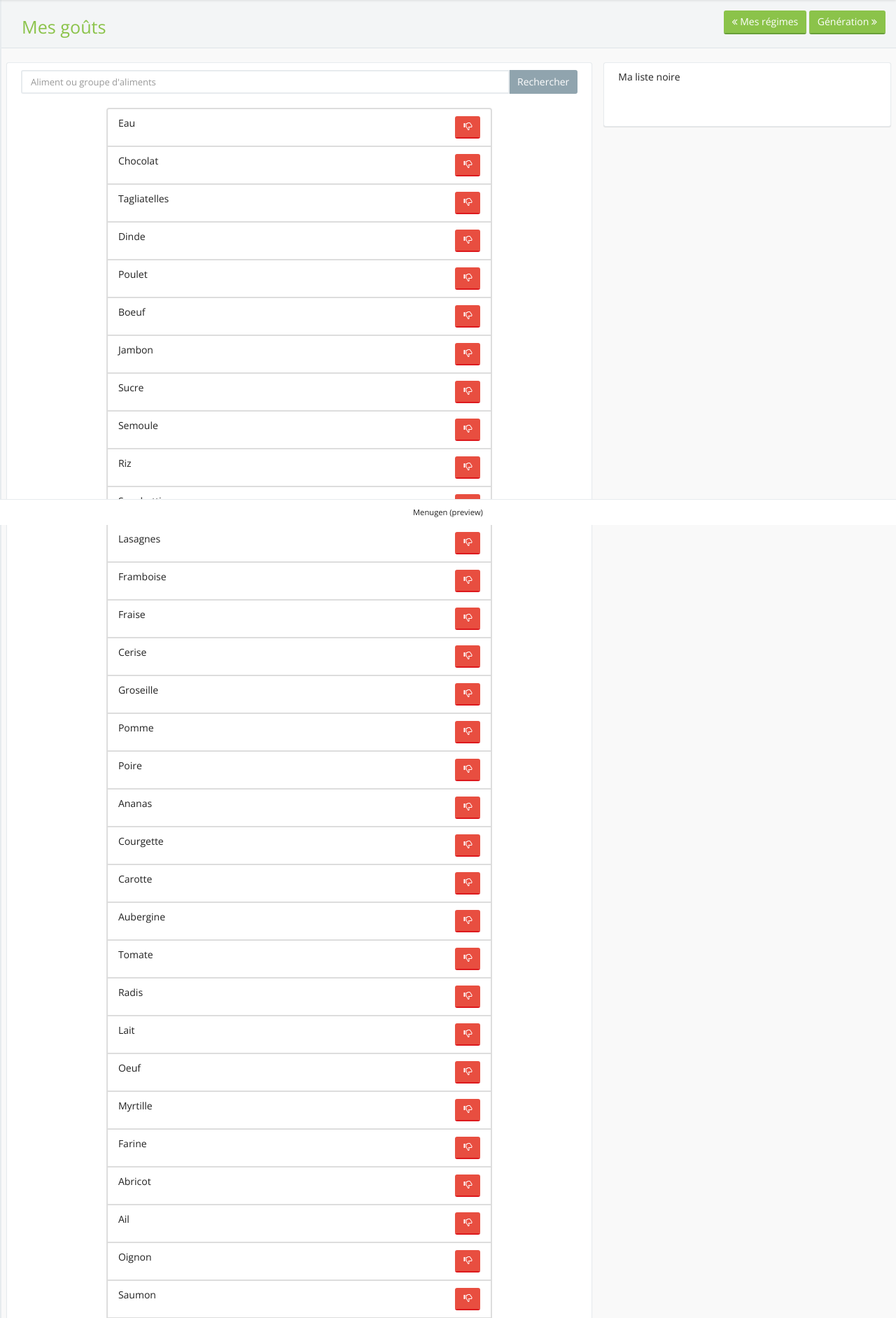
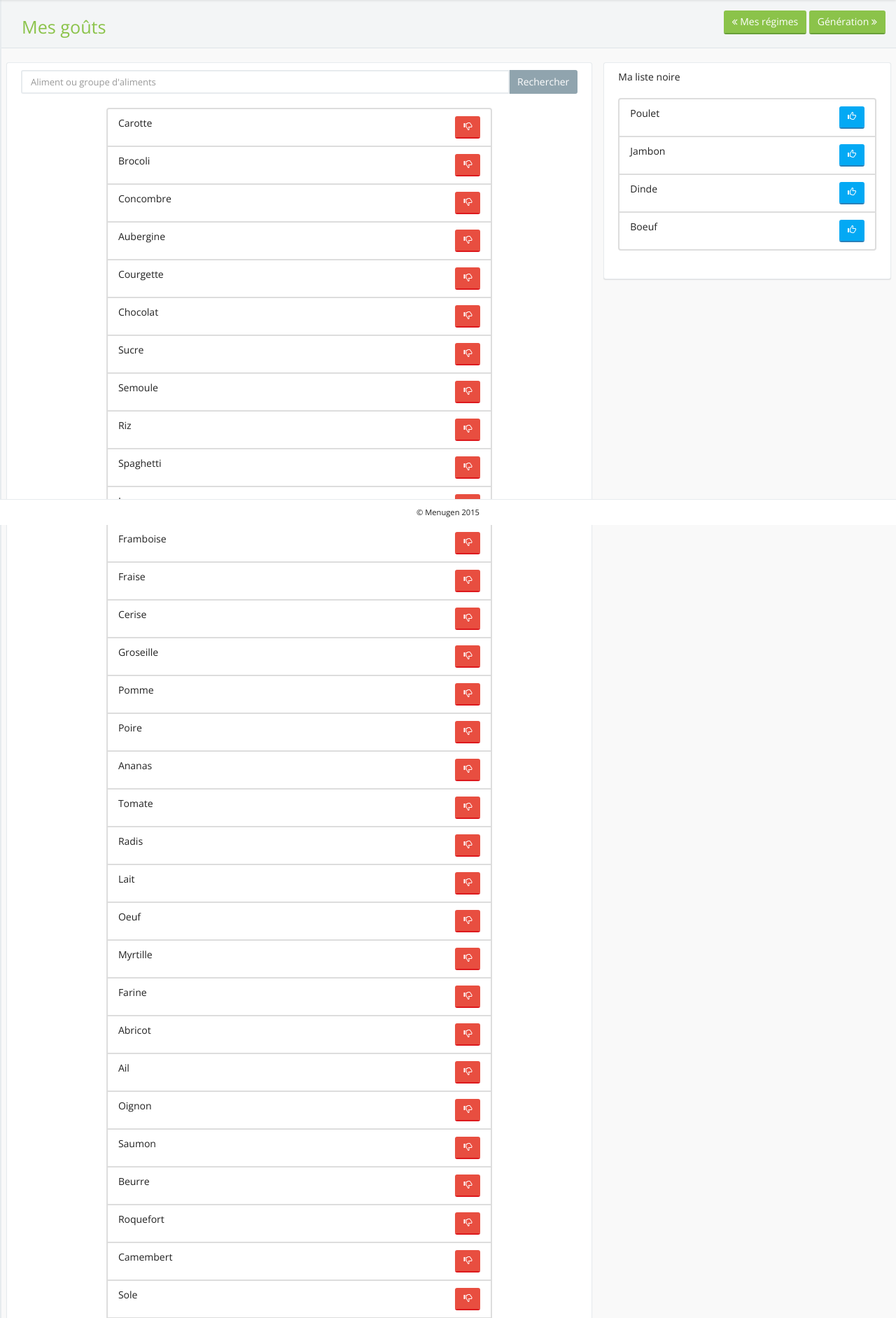
Before and after one commit to PLNech/MenuGen, a Django app: page /tastes in a window 1280 px wide. Shown: the part 50-1933 px from the top of the page at 70% size. Run offline with Django 3.2, Linux system fonts and the light colour scheme; some libraries are stand-ins or nearby versions.

Commit message:
update food in tastes and new footer

```diff
--- a/menus/templates/_footer.html
+++ b/menus/templates/_footer.html
@@ -1,5 +1,5 @@
 <footer id="footer-bar" class="row">
     <p id="footer-copyright" class="col-xs-12">
-        Menugen (preview)
+        &copy; Menugen 2015
     </p>
 </footer>
--- a/menus/templates/profile/tastes.html
+++ b/menus/templates/profile/tastes.html
@@ -66,8 +66,8 @@
                                         <span class="name">{{ aliment }}</span>
                                     </div>
                                     <div class="col-md-6 text-right">
-                                        <button type="button" class="btn btn-danger btn-sm">
-                                            <span class="glyphicon glyphicon-thumbs-down" aria-hidden="true"></span>
+                                        <button type="button" class="btn btn-success btn-sm">
+                                            <span class="glyphicon glyphicon-thumbs-up" aria-hidden="true"></span>
                                         </button>
                                     </div>
                                 </div>
--- a/menus/views.py
+++ b/menus/views.py
@@ -220,9 +220,49 @@
 def tastes(request):
     """ Here should be fetch the aliments """
     if 'liked_aliments' not in request.session:
-        request.session['liked_aliments'] = ["Eau", "Chocolat", "Tagliatelles", "Dinde", "Poulet", "Boeuf", "Jambon", "Sucre", "Semoule", "Riz", "Spaghetti", "Lasagnes", "Framboise", "Fraise", "Cerise", "Groseille", "Pomme", "Poire", "Ananas", "Courgette", "Carotte", "Aubergine", "Tomate", "Radis", "Lait", "Oeuf", "Myrtille", "Farine", "Abricot", "Ail", "Oignon", "Saumon", "Beurre", "Fromage", "Fruits", "Légumes", "Viande", "Poisson", "Menthe", "Thym", "Huile de tournesol", "Basilique", "Petits pois", "Haricots verts" ]
+        request.session['liked_aliments'] = [
+            "Carotte",
+            "Brocoli",
+            "Concombre",
+            "Aubergine",
+            "Courgette",
+            "Chocolat",
+            "Sucre",
+            "Semoule",
+            "Riz",
+            "Spaghetti",
+            "Lasagnes",
+            "Framboise",
+            "Fraise",
+            "Cerise",
+            "Groseille",
+            "Pomme",
+            "Poire",
+            "Ananas",
+            "Tomate",
+            "Radis",
+            "Lait",
+            "Oeuf",
+            "Myrtille",
+            "Farine",
+            "Abricot",
+            "Ail",
+            "Oignon",
+            "Saumon",
+            "Beurre",
+            "Roquefort",
+            "Camembert",
+            "Sole",
+            "Lieu",
+            "Menthe",
+            "Thym",
+            "Huile de tournesol",
+            "Basilique",
+            "Petits pois",
+            "Haricots verts"
+        ]
     if 'disliked_aliments' not in request.session:
-        request.session['disliked_aliments'] = []
+        request.session['disliked_aliments'] = [ "Poulet", "Jambon", "Dinde", "Boeuf" ]
 
     return render(request, 'profile/tastes.html', {})
 
```
